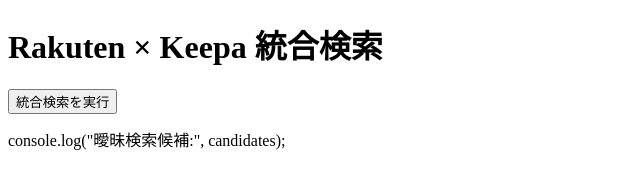
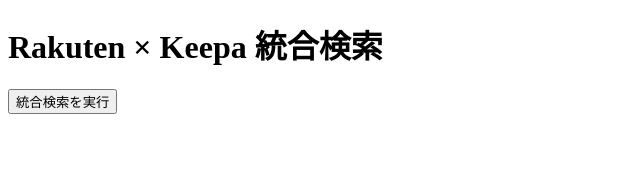
Before and after one commit to autolaviesuzuki-hub/rakuten-keepa-tool, a plain HTML site: page ui/index.html in a window 1280 px wide. Shown: the whole page, without its empty margins (0-640 px from the left). Drawn offline with Linux system fonts and the light colour scheme.

Commit message:
Update index.html

```diff
--- a/ui/index.html
+++ b/ui/index.html
@@ -22,6 +22,7 @@
         category: "スニーカー",
         gender: "メンズ"
       };
+console.log("曖昧検索候補:", candidates);
 
       // ★ ここで runFullPipeline() が実行される
       const results = await runFullPipeline(modelEntry);
@@ -30,7 +31,6 @@
       log.textContent = JSON.stringify(results, null, 2);
     });
   </script>
-  console.log("曖昧検索候補:", candidates);
 
 </body>
 </html>
```
